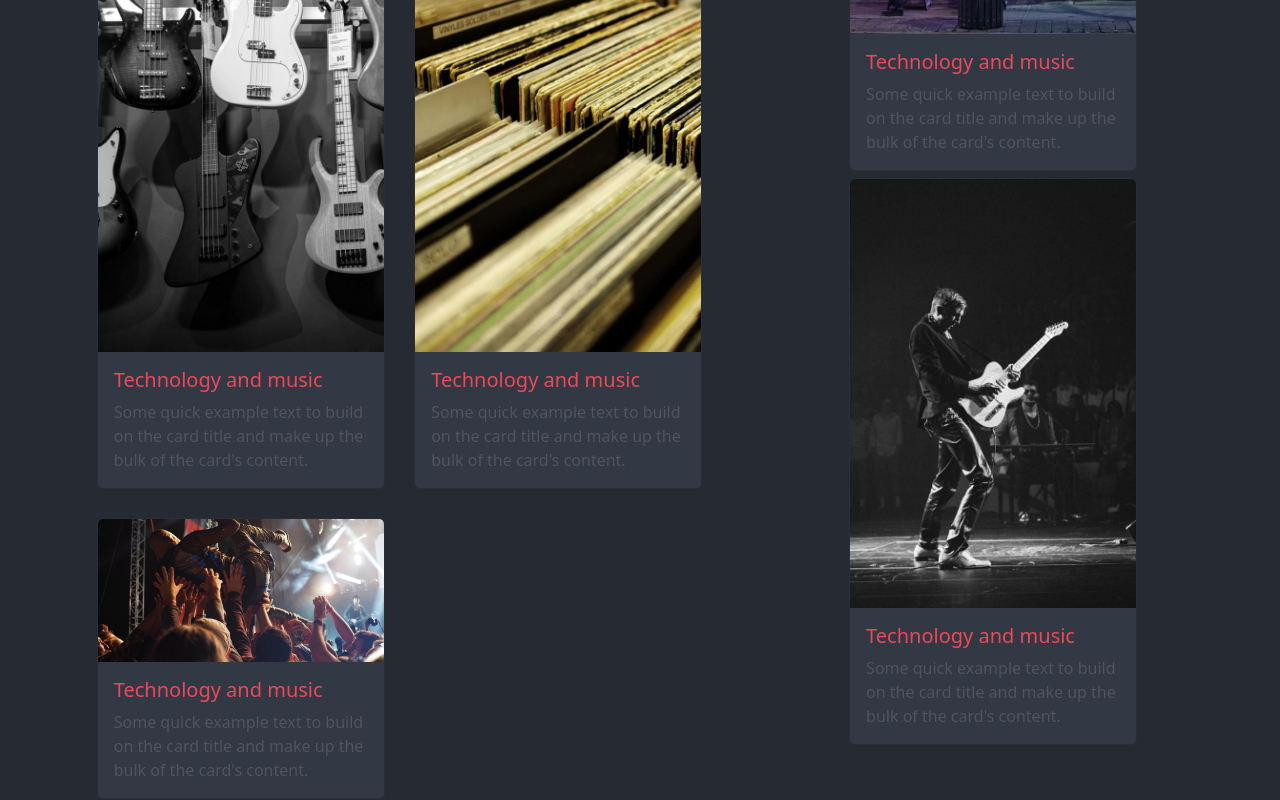
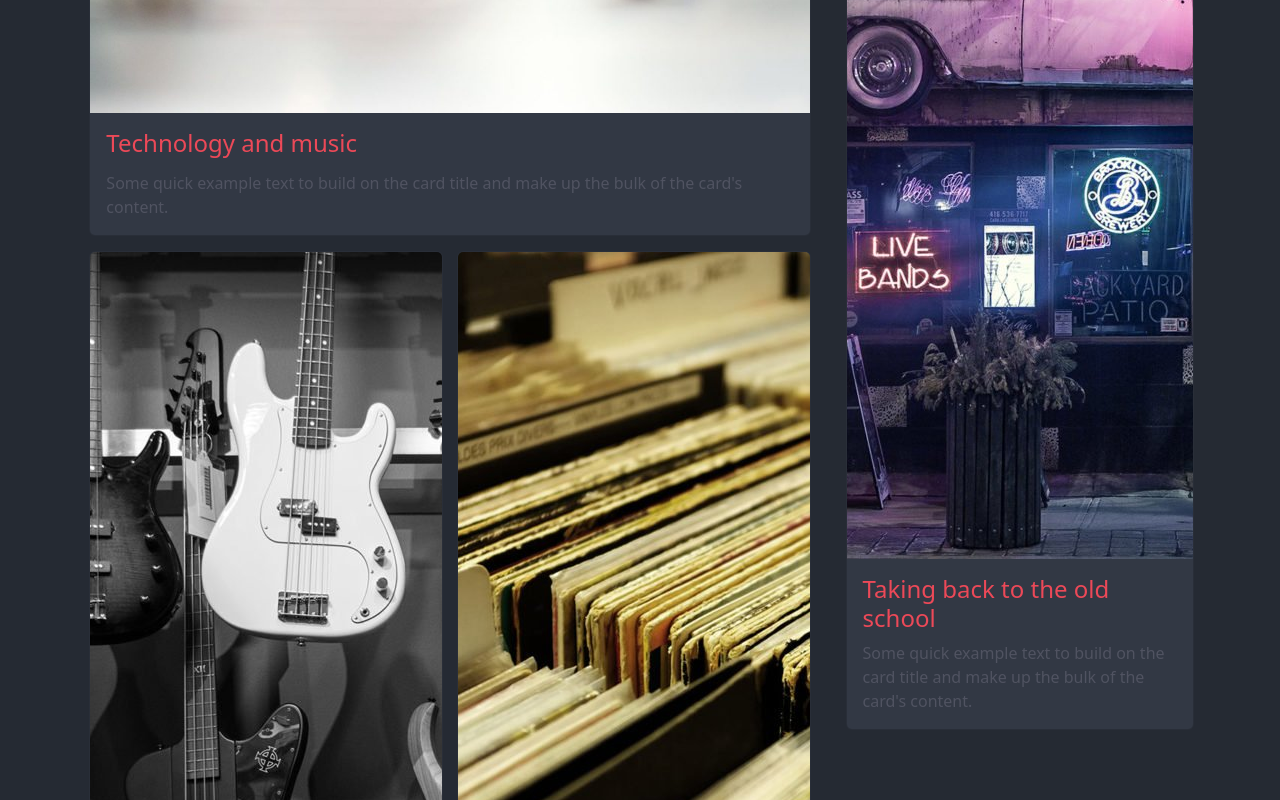
Before and after one commit to SilvioGiacomelli/proj-html-vuejs, a Vue app: page / in a window 1280 px wide. Shown: the part 2340-3140 px from the top of the page. Built offline with nearby package versions, Linux system fonts and the light colour scheme.

Commit message:
[Fatte card]

```diff
--- a/src/assets/scss/partials/_variables.scss
+++ b/src/assets/scss/partials/_variables.scss
@@ -9,3 +9,4 @@ $music-islife-text:#505361;
 $latest-bg:#252a33;
 $latest-card-bg:#323844;
 $latest-title:#ec4958;
+$news-background:#ec4958;
--- a/src/components/partials/Latestbandnews.vue
+++ b/src/components/partials/Latestbandnews.vue
@@ -16,15 +16,15 @@
       <div class="col-12">
         <div class="grey-bar"></div>
 
-        <div class="container text-center">
+        <div class="container text-center my-5 ">
           <p>Lorem ipsum, dolor sit amet consectetur adipisicing elit. Numquam iusto nemo itaque commodi similique recusandae voluptatibus nam reprehenderit labore dolorum quae, impedit facere modi incidunt voluptas assumenda! Consequatur ad dicta adipisci? Alias minus dolore molestiae?</p>
         </div>
       </div>
     </div>
-    <div class="container">
+    <div class="container cards pb-5 ">
       <div class="row">
-        <div class="col-8">
-          <div class="card" style="width: 18rem;">
+        <div class="col-8 left">
+          <div class="card cinquecento">
             <img class="card-img-top" src="../../assets/images/blog_music_techo-1200x600.jpg">
             <div class="card-body">
               <h5 class="card-title">Technology and music</h5>
@@ -32,46 +32,49 @@
             </div>
           </div>
           <div class="d-flex">
-            <div class="card" style="width: 18rem;">
+            <div class="card mille">
             <img class="card-img-top" src="../../assets/images/blog-post3-600x900.jpg">
             <div class="card-body">
-              <h5 class="card-title">Technology and music</h5>
+              <h5 class="card-title">While my guitar gently weeps</h5>
               <p class="card-text">Some quick example text to build on the card title and make up the bulk of the card's content.</p>
             </div>
           </div>
-          <div class="card" style="width: 18rem;">
+          <div class="card mille">
             <img class="card-img-top" src="../../assets/images/blog-post4-600x900.jpg">
             <div class="card-body">
-              <h5 class="card-title">Technology and music</h5>
+              <h5 class="card-title">It just sound better</h5>
               <p class="card-text">Some quick example text to build on the card title and make up the bulk of the card's content.</p>
             </div>
           </div>
           </div>
-          <div class="card" style="width: 18rem;">
+          <div class="card cinquecento">
             <img class="card-img-top" src="../../assets/images/blog_flavor_rock.jpg">
             <div class="card-body">
-              <h5 class="card-title">Technology and music</h5>
+              <h5 class="card-title">The flavor of rock</h5>
               <p class="card-text">Some quick example text to build on the card title and make up the bulk of the card's content.</p>
             </div>
           </div>
         </div>
-        <div class="col-4">
-          <div class="card" style="width: 18rem;">
+        <div class="col-4 right">
+          <div class="card mille">
             <img class="card-img-top" src="../../assets/images/blog-post1-600x900.jpg">
             <div class="card-body">
-              <h5 class="card-title">Technology and music</h5>
+              <h5 class="card-title">Taking back to the old school</h5>
               <p class="card-text">Some quick example text to build on the card title and make up the bulk of the card's content.</p>
             </div>
           </div>
-          <div class="card" style="width: 18rem;">
+          <div class="card mille">
             <img class="card-img-top" src="../../assets/images/blog-post2-600x900.jpg">
             <div class="card-body">
-              <h5 class="card-title">Technology and music</h5>
+              <h5 class="card-title">Sharing the stage witha a legend</h5>
               <p class="card-text">Some quick example text to build on the card title and make up the bulk of the card's content.</p>
             </div>
           </div>
         </div>
       </div>
+    </div>
+    <div class="news d-flex align-items-center justify-content-center ">
+      <h3>VIEW ALL LATEST NEWS</h3>
     </div>
   </div>
 </template>
@@ -106,10 +109,45 @@
 
   .card{
     background-color: $latest-card-bg;
-    margin: 2%;
+    margin: 1%;
     h5{
+      font-size: 1.5rem;
       color: $latest-title;
     }
   }
 
+  .card-body{
+      max-height: 25%;
+    }
+
+  .cinquecento img{
+    height: 450px;
+    object-fit: cover;
+  }
+
+  .mille img{
+    height: 900px;
+    object-fit: cover;
+  }
+
+  .right{
+    display: flex;
+    flex-direction: column;
+    justify-content: space-between;
+  }
+
+  .left{
+    display: flex;
+    flex-direction: column;
+    justify-content: space-between;
+  }
+
+  .news{
+    background-color: $news-background;
+    height: 300px;
+    h3{
+      font-size: 2rem;
+      color: white;
+    }
+  }
 </style>
```
